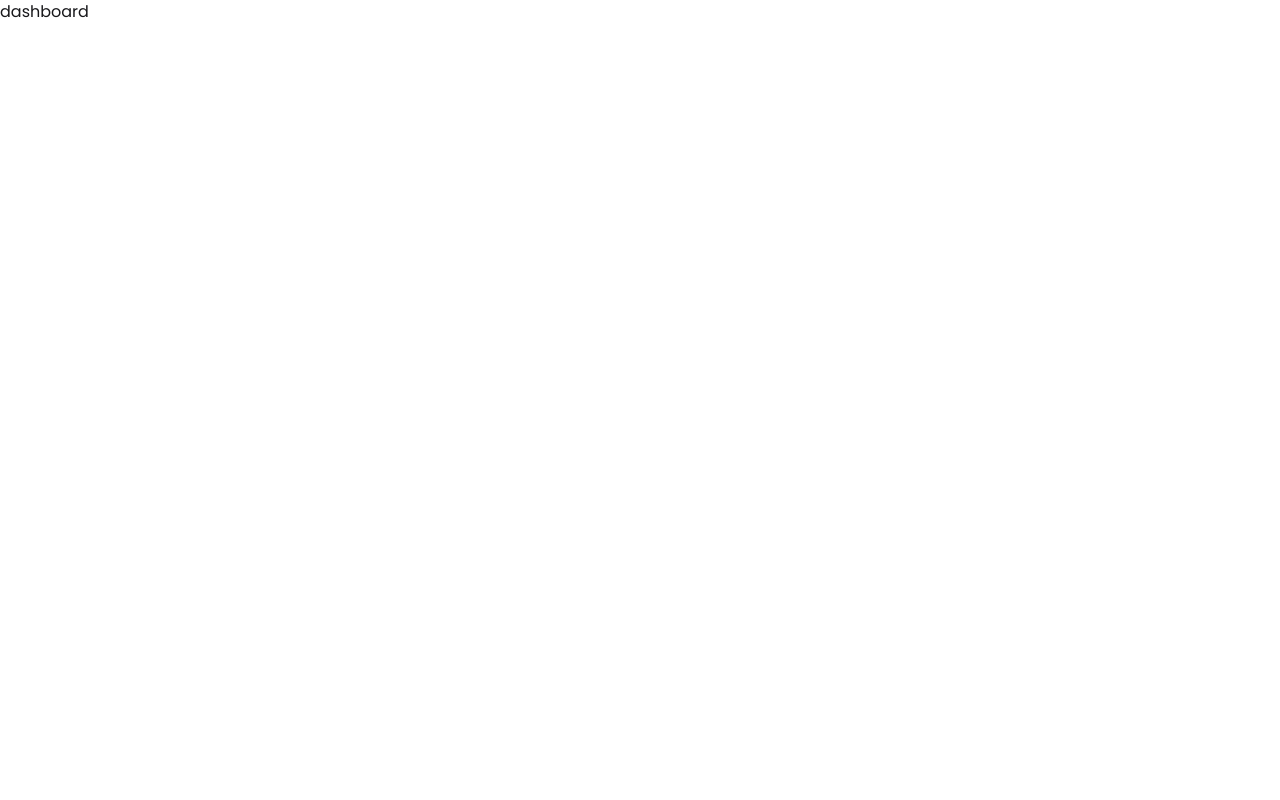
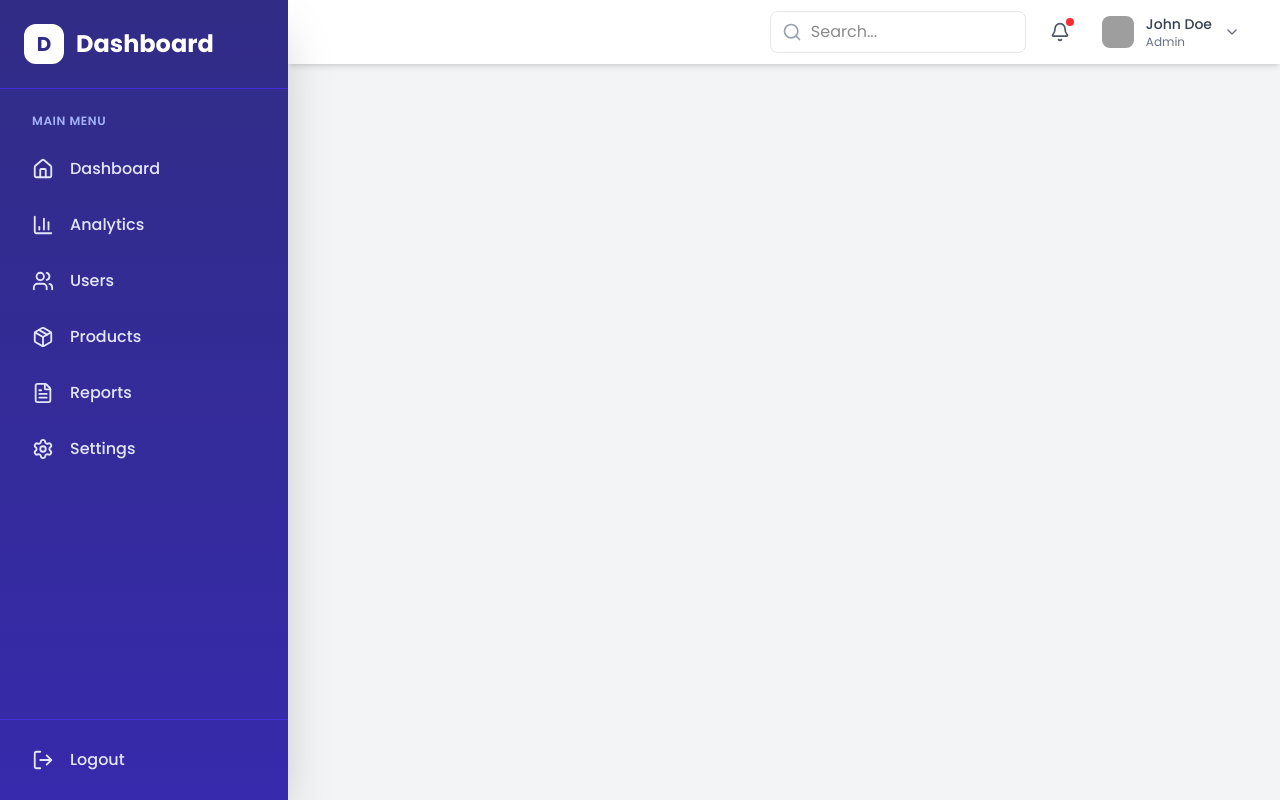
Before and after one commit to aftabuddin007/job-task-1, a React (Vite) app: page /dashboard in a window 1280 px wide. Built offline with nearby package versions, Linux system fonts and the light colour scheme; grey boxes are pictures that could not be loaded.

Commit message:
add dashboard

```diff
--- a/package.json
+++ b/package.json
@@ -11,6 +11,7 @@
   },
   "dependencies": {
     "@tailwindcss/vite": "^4.2.1",
+    "lucide-react": "^0.575.0",
     "react": "^19.2.0",
     "react-dom": "^19.2.0",
     "react-icons": "^5.5.0",
--- a/src/Pages/Dashboard/Dashboard.jsx
+++ b/src/Pages/Dashboard/Dashboard.jsx
@@ -1,11 +1,253 @@
-import React from 'react';
+// App.js
+import React, { useState } from 'react';
+import {Menu, X,Home,Users,Settings,BarChart3,Mail,Calendar,Bell,Search,ChevronDown,LogOut,Package,HelpCircle,FileText,Shield} from 'lucide-react';
+import { Outlet } from 'react-router';
+import { Link } from 'react-router';
 
-const Dashboard = () => {
-    return (
-        <div>
-            dashboard
+function App() {
+  const [sidebarOpen, setSidebarOpen] = useState(false);
+  const [userMenuOpen, setUserMenuOpen] = useState(false);
+  const [activeItem, setActiveItem] = useState('dashboard');
+
+  // const menuItems = [
+  //   { icon: Home, label: 'Dashboard', key: 'dashboard' },
+  //   { icon: BarChart3, label: 'Analytics', key: 'analytics' },
+  //   { icon: Users, label: 'Users', key: 'users' },
+  //   { icon: Package, label: 'Products', key: 'products' },
+  //   { icon: FileText, label: 'Reports', key: 'reports' },
+  //   { icon: Mail, label: 'Messages', key: 'messages' },
+  //   { icon: Calendar, label: 'Calendar', key: 'calendar' },
+  //   { icon: Shield, label: 'Security', key: 'security' },
+  //   { icon: HelpCircle, label: 'Help', key: 'help' },
+  //   { icon: Settings, label: 'Settings', key: 'settings' },
+  // ];
+
+  const handleLogout = () => {
+    console.log('Logging out...');
+    alert('Logged out successfully!');
+  };
+
+  return (
+    <div className="min-h-screen bg-gray-100">
+      {/* Sidebar */}
+      <div
+        className={`fixed inset-y-0 left-0 w-72 bg-gradient-to-b from-indigo-900 to-indigo-800 shadow-2xl transform ${
+          sidebarOpen ? 'translate-x-0' : '-translate-x-full'
+        } md:translate-x-0 transition-transform duration-300 ease-in-out z-30 flex flex-col`}
+      >
+        {/* Logo Area */}
+        <div className="flex items-center justify-between p-6 border-b border-indigo-700">
+          <div className="flex items-center space-x-3">
+            <div className="w-10 h-10 bg-white rounded-xl flex items-center justify-center">
+              <span className="text-indigo-900 font-bold text-xl">D</span>
+            </div>
+            <h1 className="text-2xl font-bold text-white">Dashboard</h1>
+          </div>
+          <button
+            onClick={() => setSidebarOpen(false)}
+            className="p-2 rounded-lg md:hidden hover:bg-indigo-800 text-white"
+          >
+            <X size={24} />
+          </button>
         </div>
-    );
-};
 
-export default Dashboard;
+
+
+        {/* Navigation Menu */}
+        <nav className="flex-1 overflow-y-auto py-6 px-4">
+  <p className="text-xs font-semibold text-indigo-300 uppercase tracking-wider px-4 mb-4">
+    Main Menu
+  </p>
+
+  <ul className="space-y-2">
+
+    <li>
+      <Link
+        to="/dashboard"
+        onClick={() => setSidebarOpen(false)}
+        className="flex items-center space-x-4 px-4 py-3 rounded-xl text-indigo-100 hover:bg-white hover:text-blue-300 transition-all"
+      >
+        <Home size={22} />
+        <span className="font-medium">Dashboard</span>
+      </Link>
+    </li>
+
+    <li>
+      <Link
+        to="/analytics"
+        onClick={() => setSidebarOpen(false)}
+        className="flex items-center space-x-4 px-4 py-3 rounded-xl text-indigo-100 hover:bg-white hover:text-blue-300 transition-all"
+      >
+        <BarChart3 size={22} />
+        <span className="font-medium">Analytics</span>
+      </Link>
+    </li>
+
+    <li>
+      <Link
+        to="/users"
+        onClick={() => setSidebarOpen(false)}
+        className="flex items-center space-x-4 px-4 py-3 rounded-xl text-indigo-100 hover:bg-white hover:text-blue-300 transition-all"
+      >
+        <Users size={22} />
+        <span className="font-medium">Users</span>
+      </Link>
+    </li>
+
+    <li>
+      <Link
+        to="/products"
+        onClick={() => setSidebarOpen(false)}
+        className="flex items-center space-x-4 px-4 py-3 rounded-xl text-indigo-100 hover:bg-white hover:text-blue-300 transition-all"
+      >
+        <Package size={22} />
+        <span className="font-medium">Products</span>
+      </Link>
+    </li>
+
+    <li>
+      <Link
+        to="/reports"
+        onClick={() => setSidebarOpen(false)}
+        className="flex items-center space-x-4 px-4 py-3 rounded-xl text-indigo-100 hover:bg-white hover:text-blue-300 transition-all"
+      >
+        <FileText size={22} />
+        <span className="font-medium">Reports</span>
+      </Link>
+    </li>
+
+    <li>
+      <Link
+        to="/settings"
+        onClick={() => setSidebarOpen(false)}
+        className="flex items-center space-x-4 px-4 py-3 rounded-xl text-indigo-100 hover:bg-white hover:text-blue-300 transition-all"
+      >
+        <Settings size={22} />
+        <span className="font-medium">Settings</span>
+      </Link>
+    </li>
+
+  </ul>
+</nav>
+
+        {/* Logout Button */}
+        <div className="p-4 border-t border-indigo-700">
+          <button
+            onClick={handleLogout}
+            className="flex items-center space-x-4 px-4 py-3 w-full rounded-xl text-indigo-100 hover:bg-red-600 hover:text-white transition-colors duration-200"
+          >
+            <LogOut size={22} />
+            <span className="font-medium">Logout</span>
+          </button>
+        </div>
+      </div>
+
+      {/* Main Content Area */}
+      <div className="md:ml-72 min-h-screen">
+        {/* Navbar */}
+        <nav className="bg-white shadow-md sticky top-0 z-20">
+          <div className="px-4 sm:px-6 lg:px-8">
+            <div className="flex items-center justify-between h-16">
+              {/* Left side */}
+              <div className="flex items-center">
+                <button
+                  onClick={() => setSidebarOpen(true)}
+                  className="p-2 rounded-lg md:hidden hover:bg-gray-100 text-gray-600"
+                >
+                  <Menu size={24} />
+                </button>
+
+                {/* Page title */}
+                {/* <h2 className="text-xl font-semibold text-gray-800 ml-4 md:ml-0">
+                  {menuItems.find(item => item.key === activeItem)?.label || 'Dashboard'}
+                </h2> */}
+              </div>
+
+              {/* Right side */}
+              <div className="flex items-center space-x-4">
+                {/* Search */}
+                <div className="hidden md:block">
+                  <div className="relative">
+                    <Search className="absolute left-3 top-1/2 transform -translate-y-1/2 text-gray-400" size={20} />
+                    <input
+                      type="text"
+                      placeholder="Search..."
+                      className="w-64 pl-10 pr-4 py-2 border border-gray-200 rounded-lg focus:outline-none focus:ring-2 focus:ring-indigo-500 focus:border-transparent"
+                    />
+                  </div>
+                </div>
+
+                {/* Notifications */}
+                <button className="relative p-2 hover:bg-gray-100 rounded-lg text-gray-600">
+                  <Bell size={20} />
+                  <span className="absolute top-1 right-1 w-2 h-2 bg-red-500 rounded-full ring-2 ring-white"></span>
+                </button>
+
+                {/* User Dropdown */}
+                <div className="relative">
+                  <button
+                    onClick={() => setUserMenuOpen(!userMenuOpen)}
+                    className="flex items-center space-x-3 hover:bg-gray-100 rounded-lg p-2 transition-colors"
+                  >
+                    <img
+                      src="https://images.unsplash.com/photo-1472099645785-5658abf4ff4e?ixlib=rb-1.2.1&auto=format&fit=facearea&facepad=2&w=256&h=256&q=80"
+                      alt="Profile"
+                      className="w-8 h-8 rounded-lg"
+                    />
+                    <div className="hidden md:block text-left">
+                      <p className="text-sm font-medium text-gray-700">John Doe</p>
+                      <p className="text-xs text-gray-500">Admin</p>
+                    </div>
+                    <ChevronDown size={16} className="hidden md:block text-gray-500" />
+                  </button>
+
+                  {/* Dropdown Menu */}
+                  {userMenuOpen && (
+                    <>
+                      <div
+                        className="fixed inset-0 z-30"
+                        onClick={() => setUserMenuOpen(false)}
+                      ></div>
+                      <div className="absolute right-0 mt-2 w-56 bg-white rounded-xl shadow-lg py-2 z-40 border border-gray-200">
+                        <div className="px-4 py-3 border-b border-gray-100">
+                          <p className="text-sm font-medium text-gray-900">John Doe</p>
+                          <p className="text-xs text-gray-500">john.doe@example.com</p>
+                        </div>
+
+                        <a href="#" className="block px-4 py-2 text-sm text-gray-700 hover:bg-gray-50">Settings</a>
+
+                        <hr className="my-2 border-gray-100" />
+                        <button
+                          onClick={handleLogout}
+                          className="w-full text-left px-4 py-2 text-sm text-red-600 hover:bg-red-50 flex items-center space-x-2"
+                        >
+                          <LogOut size={16} />
+                          <span>Logout</span>
+                        </button>
+                      </div>
+                    </>
+                  )}
+                </div>
+              </div>
+            </div>
+          </div>
+        </nav>
+
+        {/* Main Content Placeholder */}
+        <main className="p-6">
+          <Outlet></Outlet>
+        </main>
+      </div>
+
+      {/* Mobile overlay */}
+      {sidebarOpen && (
+        <div
+          className="fixed inset-0 bg-black bg-opacity-50 z-20 md:hidden backdrop-blur-sm"
+          onClick={() => setSidebarOpen(false)}
+        ></div>
+      )}
+    </div>
+  );
+}
+
+export default App;
--- /dev/null
+++ b/src/Pages/Dashboard/DashboardMain.jsx
@@ -0,0 +1,15 @@
+import React from 'react';
+import Navbar from '../../Component/Navbar/Navbar';
+import { Outlet } from 'react-router';
+
+const DashboardMain = () => {
+    return (
+        <div>
+
+            <Outlet></Outlet>
+
+        </div>
+    );
+};
+
+export default DashboardMain;
```
Also changed, not shown: src/Component/Navbar/Navbar.jsx (added), 1 other file (tests, documents, lock files or other folders).
